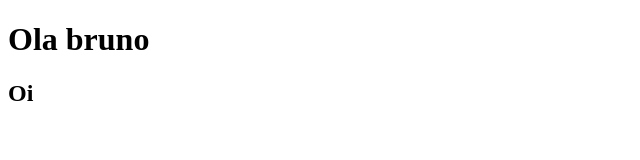
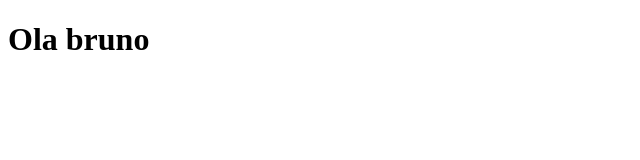
Before and after one commit to euBrunoLima/PrimeiroProjetoWeb, a plain HTML site: page index.html in a window 1280 px wide. Shown: the full height of the page, 0-640 px from the left. Drawn offline with Linux system fonts and the light colour scheme.

Commit message:
Remoção em tag <h2>
Removendo para cunho de testes

```diff
--- a/index.html
+++ b/index.html
@@ -7,6 +7,5 @@
 </head>
 <body>
         <h1>Ola bruno</h1>
-        <h2>Oi</h2>
 </body>
 </html>
```
